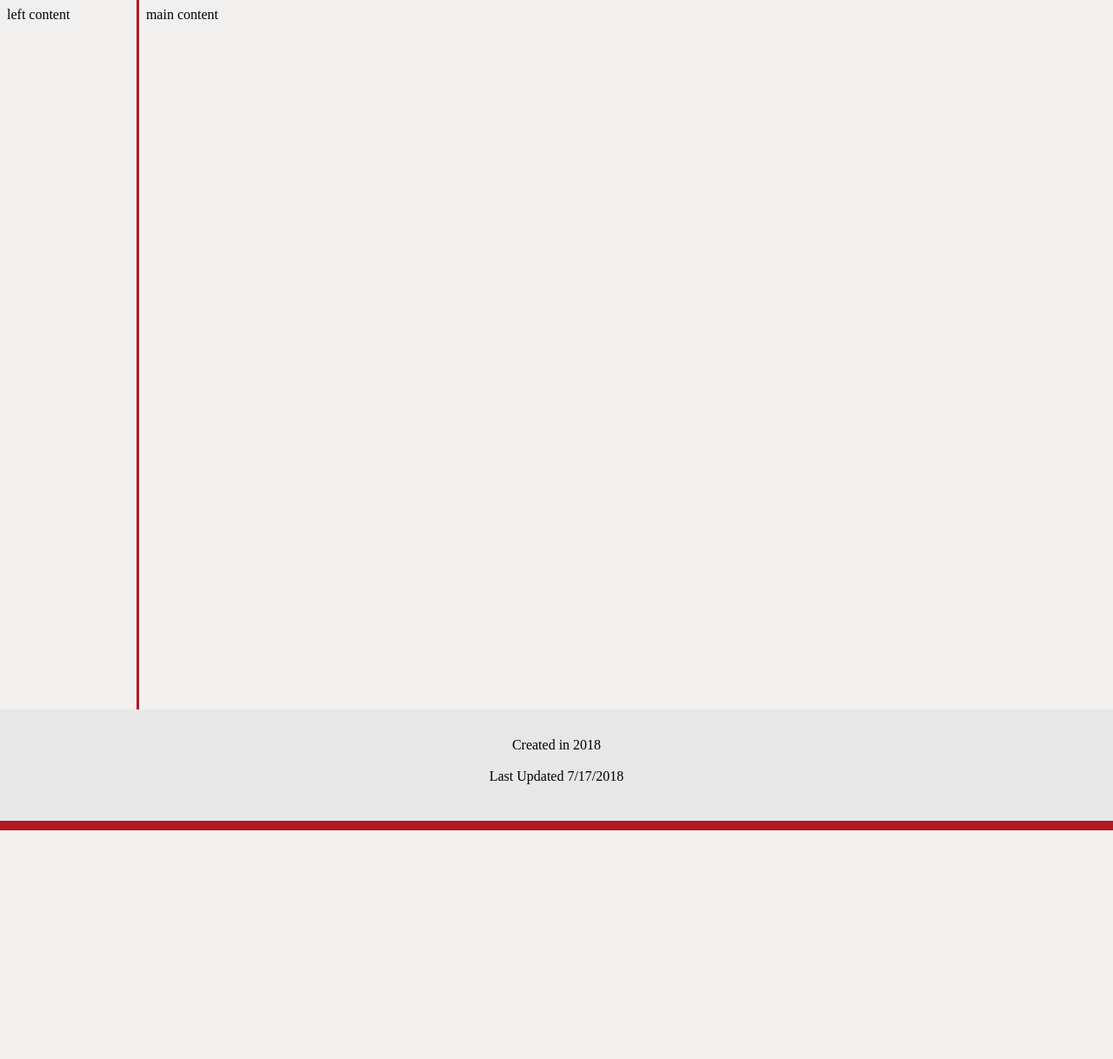
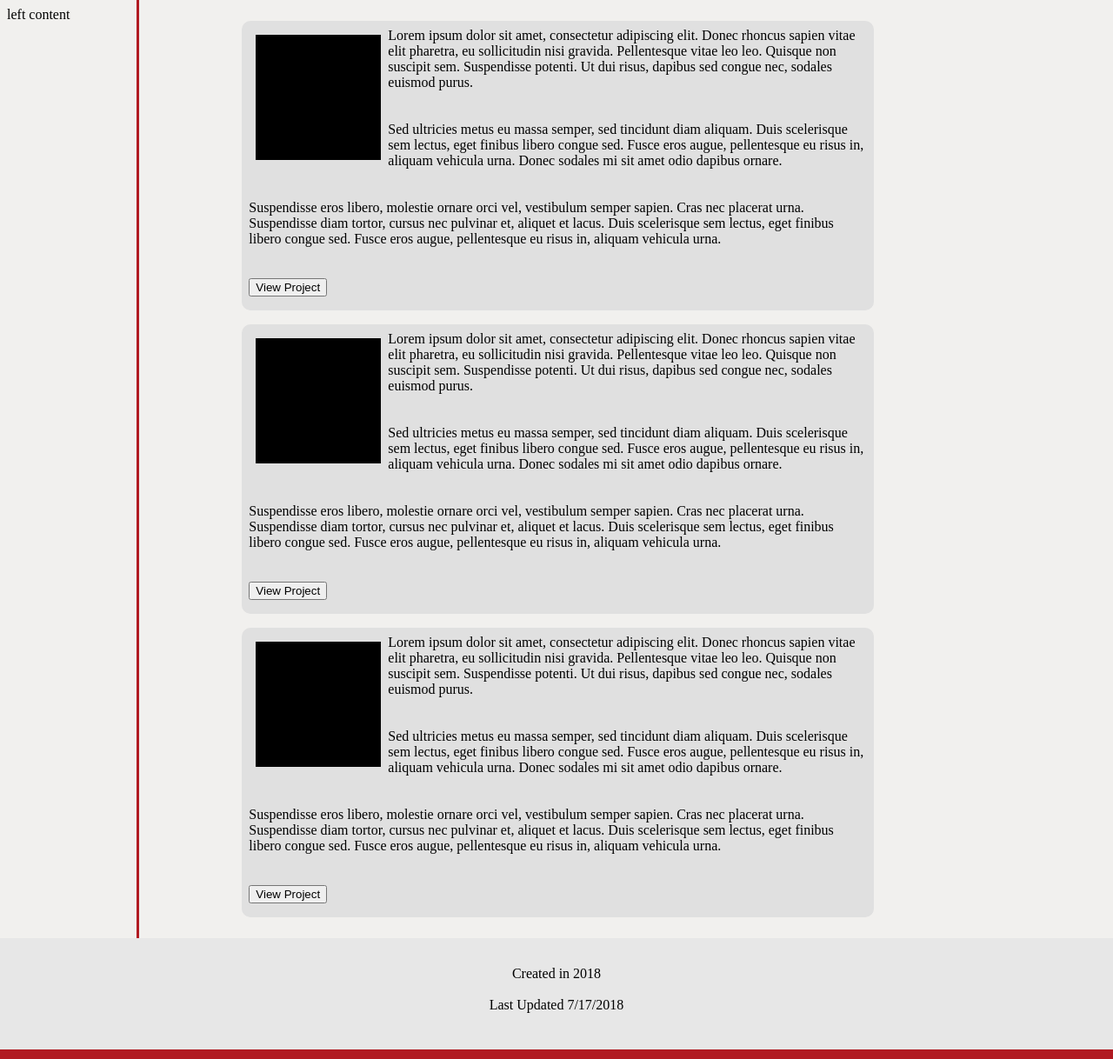
Before and after one commit to CommanderMartin/CommanderMartin.github.io, a PHP site: page / in a window 1280 px wide. Shown: the part 91-1309 px from the top of the page at 87% size. Before the commit the page ends 1046 px from the top, so only its background shows below. Run offline with PHP 8.4, Linux system fonts and the light colour scheme.

Commit message:
Further updates to site

```diff
--- a/assets/siteStyle.css
+++ b/assets/siteStyle.css
@@ -62,6 +62,15 @@ footer{
 	padding: 0.5em;
 }
 
+.projectDisplay{
+	width: 75%;
+	margin: 1em auto;
+	padding: 0.5em 0.5em 1em 0.5em;
+	background-color: #e0e0e0;
+	min-height: 15em;
+	border-radius: 10px;
+}
+
 .navInternalContainer{
 	padding: 1.25em 2em;
 	float: right;
@@ -73,7 +82,6 @@ footer{
 	padding: 0.2em 2em;
 	border-radius: 20px;
 	font-size: 24px;
-
 }
 
 .clearFloat{
@@ -87,3 +95,10 @@ footer{
 	height: 4%;
 	float: left;
 }
+
+.projectDisplayImage{
+	width: 9em;
+	height: 9em;
+	float: left;
+	padding: 0.5em;
+}
--- a/index.html
+++ b/index.html
@@ -50,7 +50,66 @@
 			</div>
 
 			<div class = "mainContent">
-				main content
+				<div class = "projectDisplay">
+					<img class = "projectDisplayImage" src = "assets/Images/DemoImage.png" alt = "Commanding Games Studios Logo">
+
+					Lorem ipsum dolor sit amet, consectetur adipiscing elit. Donec rhoncus sapien vitae elit pharetra, eu
+					sollicitudin nisi gravida. Pellentesque vitae leo leo. Quisque non suscipit sem. Suspendisse potenti. Ut dui
+					risus, dapibus sed congue nec, sodales euismod purus.
+					<br><br><br>
+					Sed ultricies metus eu massa semper, sed tincidunt diam
+					aliquam. Duis scelerisque sem lectus, eget finibus libero congue sed. Fusce eros augue, pellentesque eu risus
+					in, aliquam vehicula urna. Donec sodales mi sit amet odio dapibus ornare.
+					<br><br><br>
+					Suspendisse eros libero, molestie
+					ornare orci vel, vestibulum semper sapien. Cras nec placerat urna. Suspendisse diam tortor, cursus nec pulvinar
+					et, aliquet et lacus. Duis scelerisque sem lectus, eget finibus libero congue sed. Fusce eros augue, pellentesque eu risus
+					in, aliquam vehicula urna.
+					<br><br><br>
+
+					<button type = "button">View Project</button>
+				</div>
+
+				<div class = "projectDisplay">
+					<img class = "projectDisplayImage" src = "assets/Images/DemoImage.png" alt = "Commanding Games Studios Logo">
+
+					Lorem ipsum dolor sit amet, consectetur adipiscing elit. Donec rhoncus sapien vitae elit pharetra, eu
+					sollicitudin nisi gravida. Pellentesque vitae leo leo. Quisque non suscipit sem. Suspendisse potenti. Ut dui
+					risus, dapibus sed congue nec, sodales euismod purus.
+					<br><br><br>
+					Sed ultricies metus eu massa semper, sed tincidunt diam
+					aliquam. Duis scelerisque sem lectus, eget finibus libero congue sed. Fusce eros augue, pellentesque eu risus
+					in, aliquam vehicula urna. Donec sodales mi sit amet odio dapibus ornare.
+					<br><br><br>
+					Suspendisse eros libero, molestie
+					ornare orci vel, vestibulum semper sapien. Cras nec placerat urna. Suspendisse diam tortor, cursus nec pulvinar
+					et, aliquet et lacus. Duis scelerisque sem lectus, eget finibus libero congue sed. Fusce eros augue, pellentesque eu risus
+					in, aliquam vehicula urna.
+					<br><br><br>
+
+					<button type = "button">View Project</button>
+				</div>
+
+				<div class = "projectDisplay">
+					<img class = "projectDisplayImage" src = "assets/Images/DemoImage.png" alt = "Commanding Games Studios Logo">
+
+					Lorem ipsum dolor sit amet, consectetur adipiscing elit. Donec rhoncus sapien vitae elit pharetra, eu
+					sollicitudin nisi gravida. Pellentesque vitae leo leo. Quisque non suscipit sem. Suspendisse potenti. Ut dui
+					risus, dapibus sed congue nec, sodales euismod purus.
+					<br><br><br>
+					Sed ultricies metus eu massa semper, sed tincidunt diam
+					aliquam. Duis scelerisque sem lectus, eget finibus libero congue sed. Fusce eros augue, pellentesque eu risus
+					in, aliquam vehicula urna. Donec sodales mi sit amet odio dapibus ornare.
+					<br><br><br>
+					Suspendisse eros libero, molestie
+					ornare orci vel, vestibulum semper sapien. Cras nec placerat urna. Suspendisse diam tortor, cursus nec pulvinar
+					et, aliquet et lacus. Duis scelerisque sem lectus, eget finibus libero congue sed. Fusce eros augue, pellentesque eu risus
+					in, aliquam vehicula urna.
+					<br><br><br>
+
+					<button type = "button">View Project</button>
+				</div>
+
 			</div>
 		</main>
 	</body>
```
Also changed, not shown: assets/Images/DemoImage.png (added).
